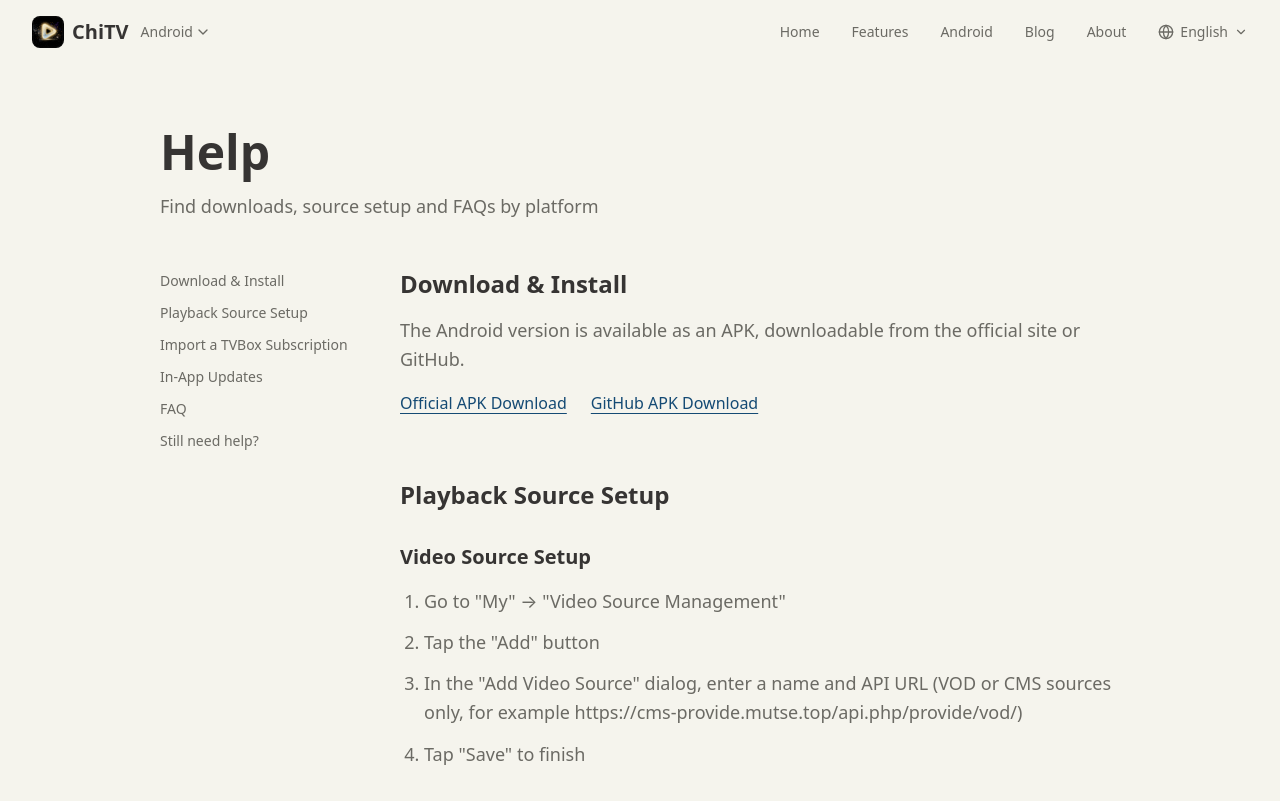
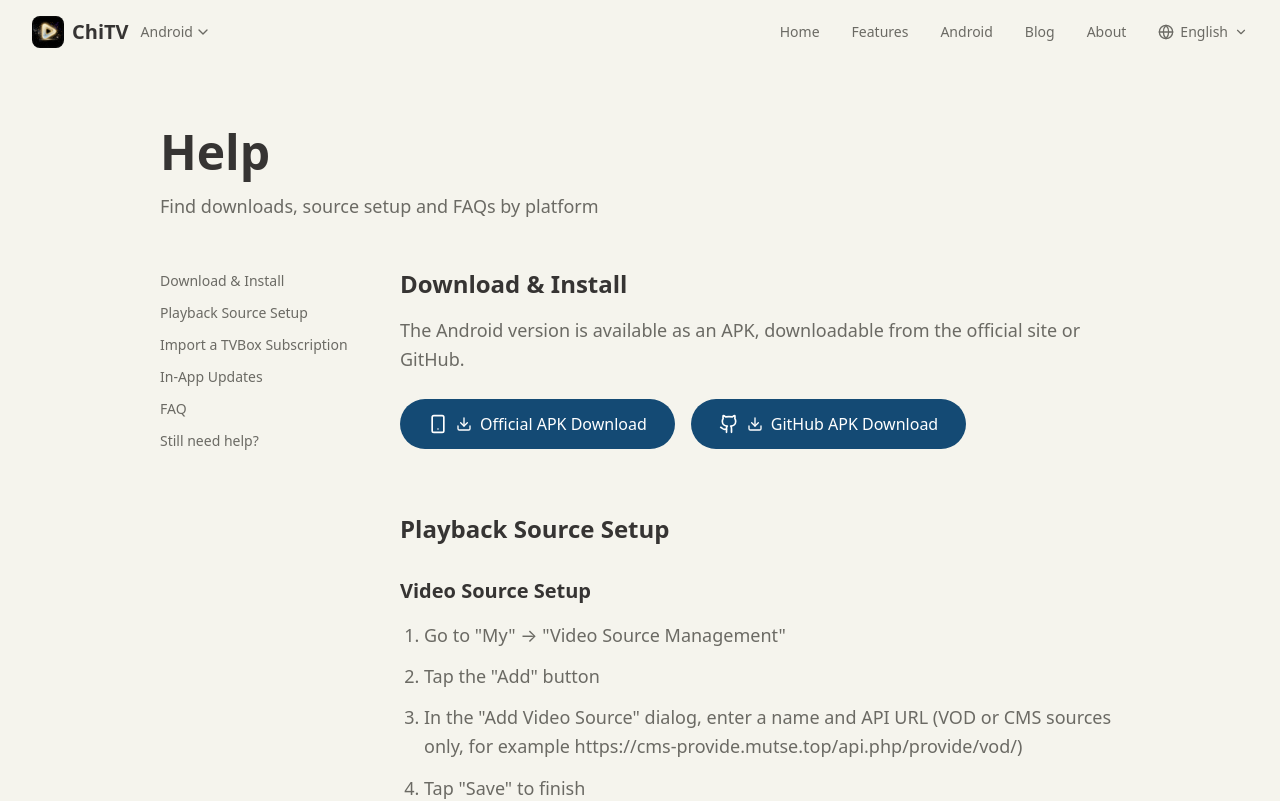
Before and after one commit to mutse/chitv-app-web, a React (Vite) app: page /android/help in a window 1280 px wide. Shown: the top 801 px of the page. Built offline with nearby package versions, Linux system fonts and the light colour scheme.

Commit message:
帮助页下载链接改成首页同款胶囊按钮

```diff
--- a/src/pages/Help.tsx
+++ b/src/pages/Help.tsx
@@ -1,4 +1,5 @@
 import { Link, useLocation } from 'react-router-dom'
+import { Download, Github, Smartphone } from 'lucide-react'
 import { useTranslation } from '../i18n/useTranslation'
 import { PageMeta } from '../components/PageMeta'
 import { CONTACT_EMAIL, TELEGRAM_URL, DOWNLOAD_URLS } from '../config'
@@ -6,7 +7,8 @@ import { CONTACT_EMAIL, TELEGRAM_URL, DOWNLOAD_URLS } from '../config'
 // 帮助页：与 Releases 同款平台判定——/android/help 显示 Android 版，其余显示 Apple 版。
 // 导航栏的 Apple/Android 切换在帮助页上会在 /help 与 /android/help 之间跳转（见 PlatformSwitcher）。
 // 布局参考 mole.fit/zh/help 的文档式排版：左对齐文档标题 + 左侧锚点目录 + 右侧中窄栏正文，
-// 章节靠字号与留白分层；步骤用缩进数字列表，FAQ 全部展开，链接用蓝色文字（不做卡片与折叠）。
+// 章节靠字号与留白分层；步骤用缩进数字列表，FAQ 全部展开，链接用蓝色文字（不做卡片与折叠）；
+// 下载链接例外，用首页 Hero 同款圆角胶囊主按钮。
 export function Help() {
   const { t } = useTranslation()
   const { pathname } = useLocation()
@@ -33,6 +35,10 @@ export function Help() {
 
   const linkClassName =
     'text-primary underline underline-offset-4 hover:text-primary/80 transition-colors duration-300'
+
+  // 下载按钮：与首页 Hero 同款（圆角胶囊主按钮 + 平台图标 + 下载图标）
+  const downloadButtonClassName =
+    'inline-flex items-center justify-center gap-2 bg-primary hover:bg-primary/90 text-white font-medium px-7 py-[13px] rounded-full min-w-[158px] transition-all duration-300 hover:-translate-y-px'
 
   return (
     <>
@@ -73,19 +79,23 @@ export function Help() {
                   <p className="text-text-secondary leading-relaxed text-lg">
                     {t('help.android.download.content')}
                   </p>
-                  <p className="mt-4 flex flex-wrap gap-x-6 gap-y-2">
-                    <a href={DOWNLOAD_URLS.android} className={linkClassName}>
+                  <div className="mt-6 flex flex-col sm:flex-row sm:flex-wrap gap-4">
+                    <a href={DOWNLOAD_URLS.android} className={downloadButtonClassName}>
+                      <Smartphone className="w-5 h-5" />
+                      <Download className="w-4 h-4" />
                       {t('android.cta.official')}
                     </a>
                     <a
                       href={DOWNLOAD_URLS.androidGithub}
                       target="_blank"
                       rel="noopener noreferrer"
-                      className={linkClassName}
+                      className={downloadButtonClassName}
                     >
+                      <Github className="w-5 h-5" />
+                      <Download className="w-4 h-4" />
                       {t('android.cta.github')}
                     </a>
-                  </p>
+                  </div>
                 </section>
 
                 <section id="sources" className="scroll-mt-24">
@@ -135,16 +145,18 @@ export function Help() {
                   <p className="text-text-secondary leading-relaxed text-lg">
                     {t('help.apple.download.content')}
                   </p>
-                  <p className="mt-4">
+                  <div className="mt-6 flex flex-col sm:flex-row sm:flex-wrap gap-4">
                     <a
                       href={DOWNLOAD_URLS.ios}
                       target="_blank"
                       rel="noopener noreferrer"
-                      className={linkClassName}
+                      className={downloadButtonClassName}
                     >
+                      <Smartphone className="w-5 h-5" />
+                      <Download className="w-4 h-4" />
                       {t('cta.ios')}
                     </a>
-                  </p>
+                  </div>
                 </section>
 
                 <section id="sources" className="scroll-mt-24">
```
